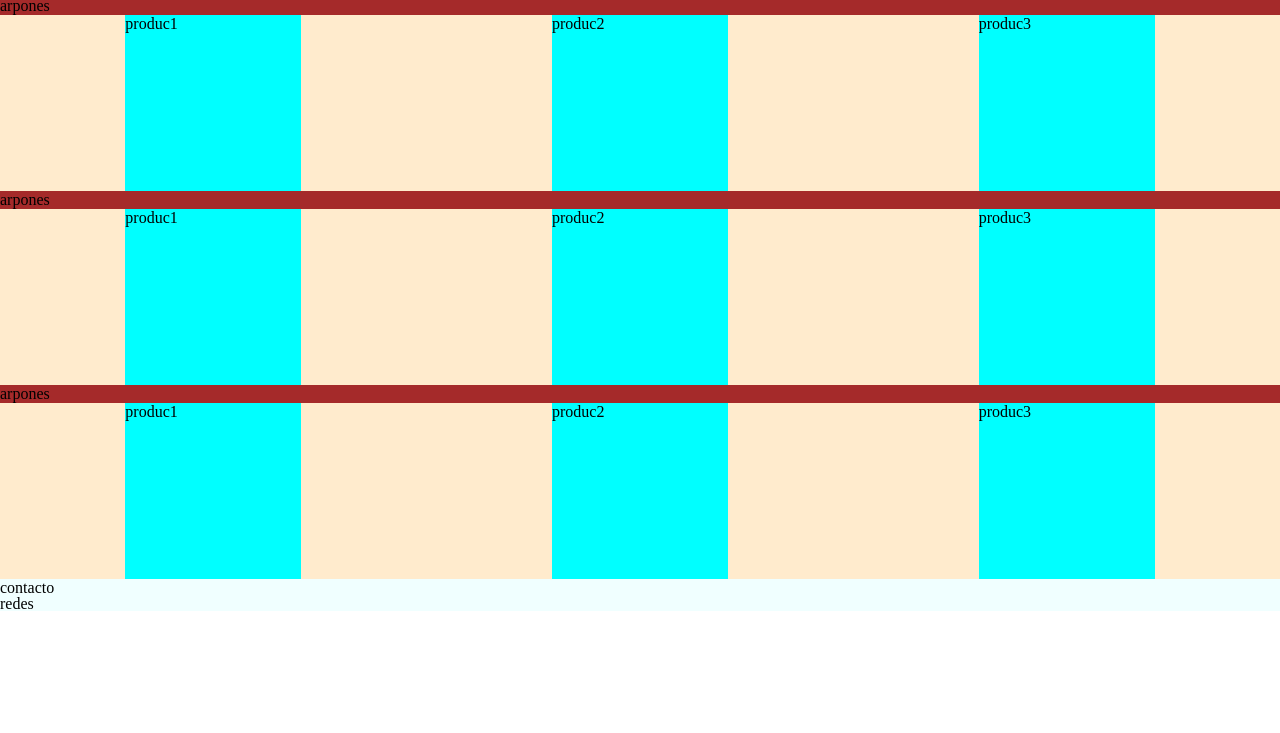
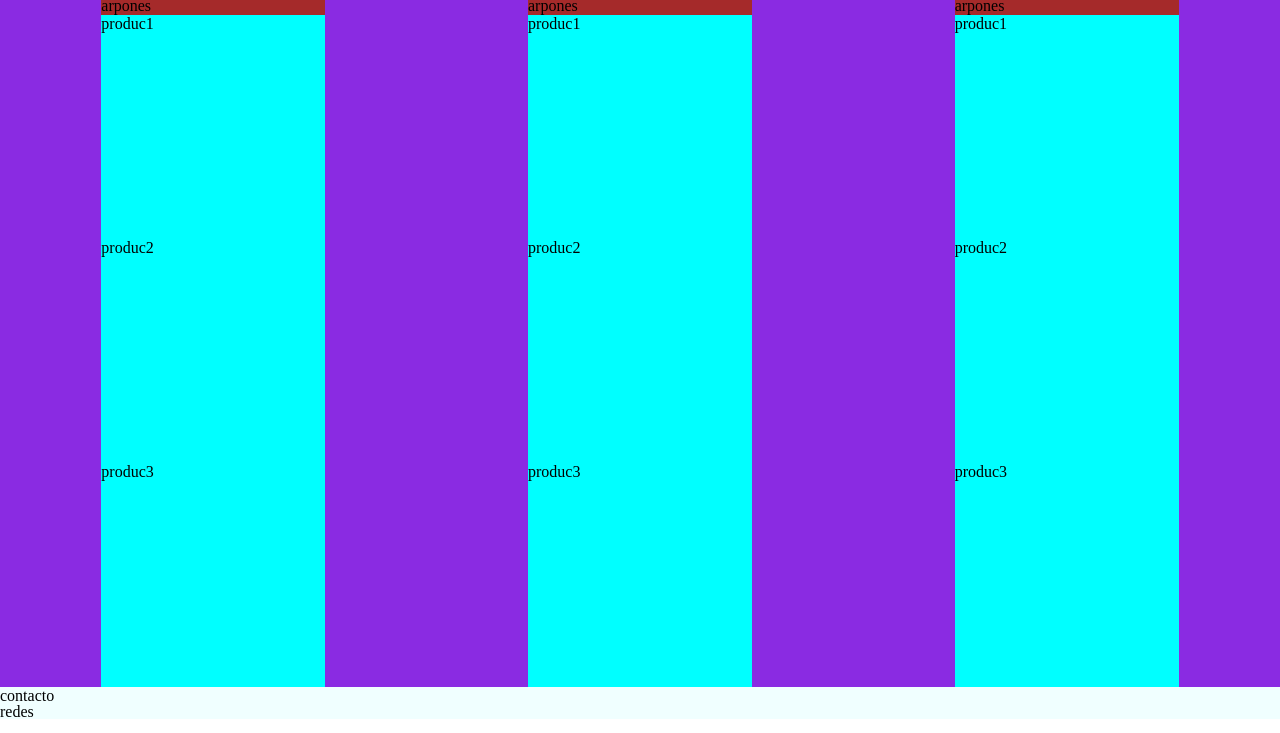
Before and after one commit to titobriceno/html_ccs, a plain HTML site: page curso_definitivo_html/responsive_design/proyecto_response.html in a window 1280 px wide. Shown: the part 67-800 px from the top of the page. Drawn offline with Linux system fonts and the light colour scheme.

Commit message:
vista 3 del proyecto ajustada

```diff
--- a/curso_definitivo_html/responsive_design/proyecto_response.css
+++ b/curso_definitivo_html/responsive_design/proyecto_response.css
@@ -15,6 +15,7 @@
 .container {
     display: flex;
     flex-wrap: wrap;
+    justify-content: center;
 
 }
 
@@ -26,6 +27,7 @@
 }
 .header_data{
     background-color: salmon;
+    width: 100vw;
 }
 .main{
     background-color: yellow;
@@ -90,6 +92,28 @@
 }
 
 @media (min-width: 50rem) {
+    .container{
+        width: 50rem;
+        margin-left: auto;
+        margin-right: auto;
+    }
 
+    .products{
+        display: flex;
+        flex-wrap: wrap;
+        justify-content: space-around;
+    }
+
+    .products_desc{
+        display: flex;
+        flex-direction: column;
+
+    }
+
+    .product_desc--num{
+
+        height: 14rem;
+        width: 14rem;
+    }
 
 }
```
